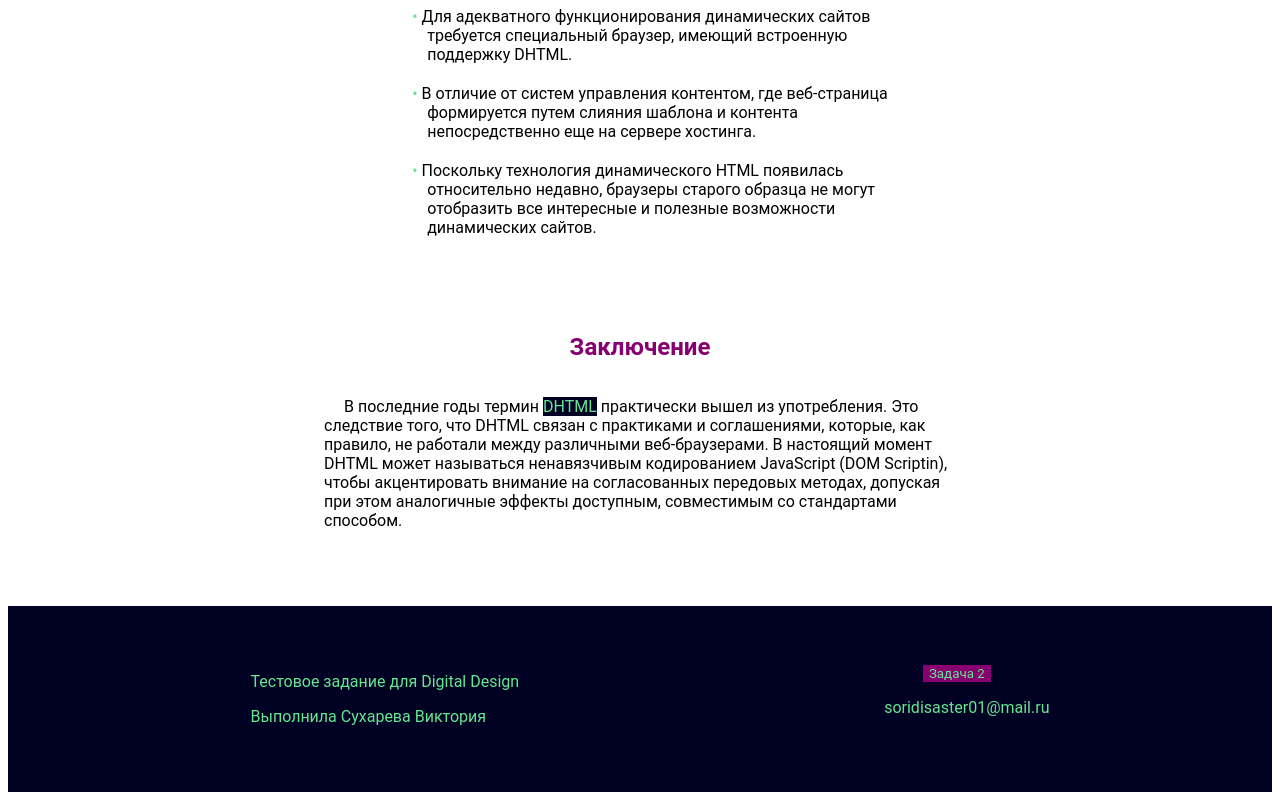
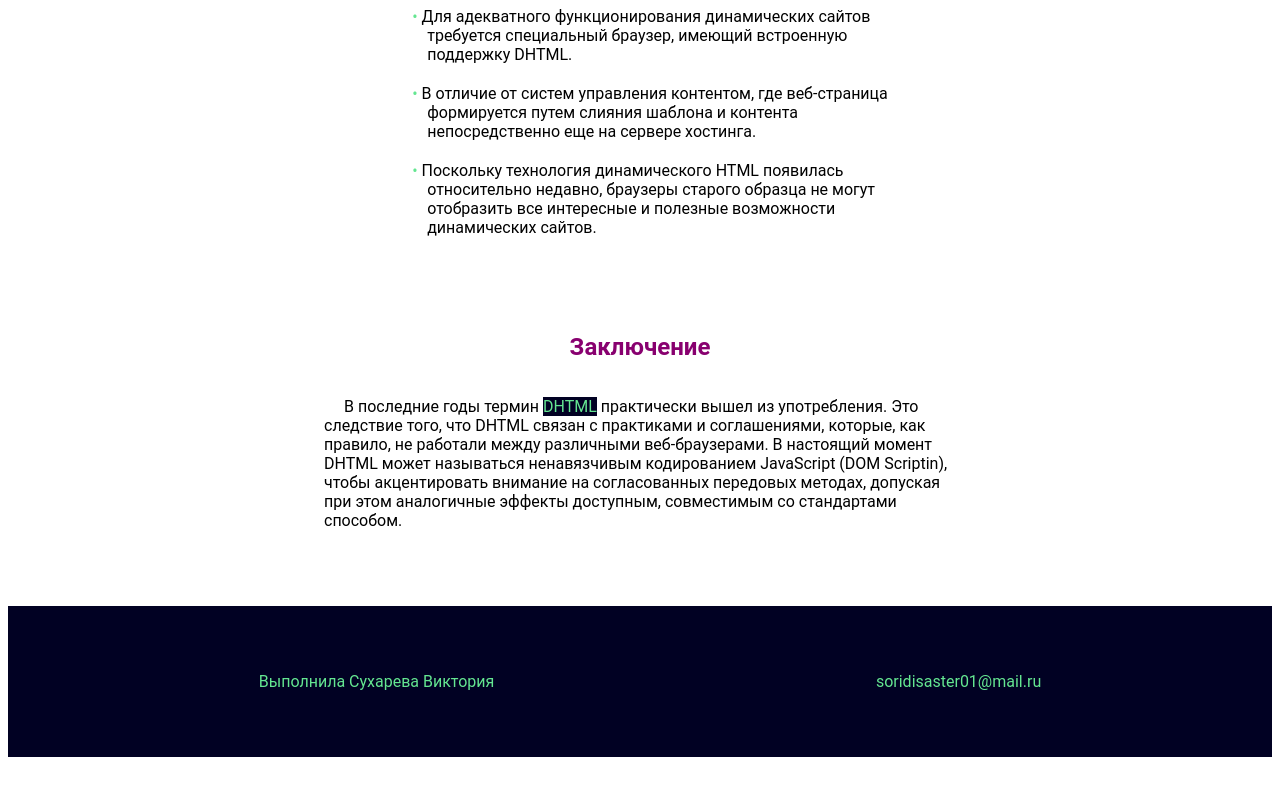
Before and after one commit to soridisaster/soridisaster, a plain HTML site: page index.html in a window 1280 px wide. Shown: the part 1192-1992 px from the top of the page. After the commit the page ends 1957 px from the top, so only its background shows below. Drawn offline with Linux system fonts and the light colour scheme.

Commit message:
Update index.html

```diff
--- a/index.html
+++ b/index.html
@@ -105,11 +105,11 @@
 
     <div class="footer">
         <div>
-            <p>Тестовое задание для Digital Design</p>
+            <!--<p>Тестовое задание для Digital Design</p>-->
             <p>Выполнила Сухарева Виктория</p>
         </div>
         <div class="f1">
-            <button  id="btn" onclick="alerted();">Задача 2</button>
+           <!-- <button  id="btn" onclick="alerted();">Задача 2</button>-->
             <p>soridisaster01@mail.ru</p>
 
 
```
